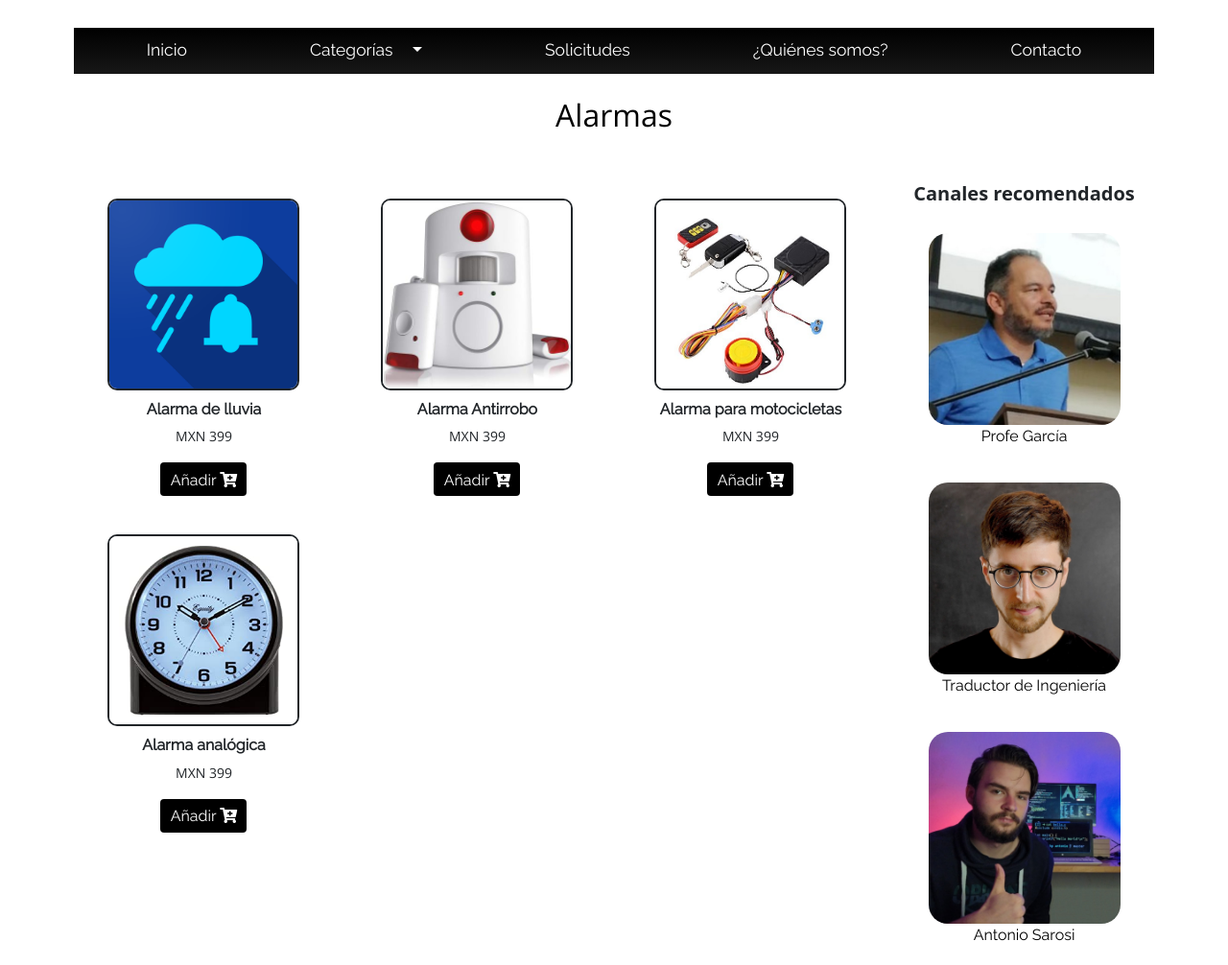
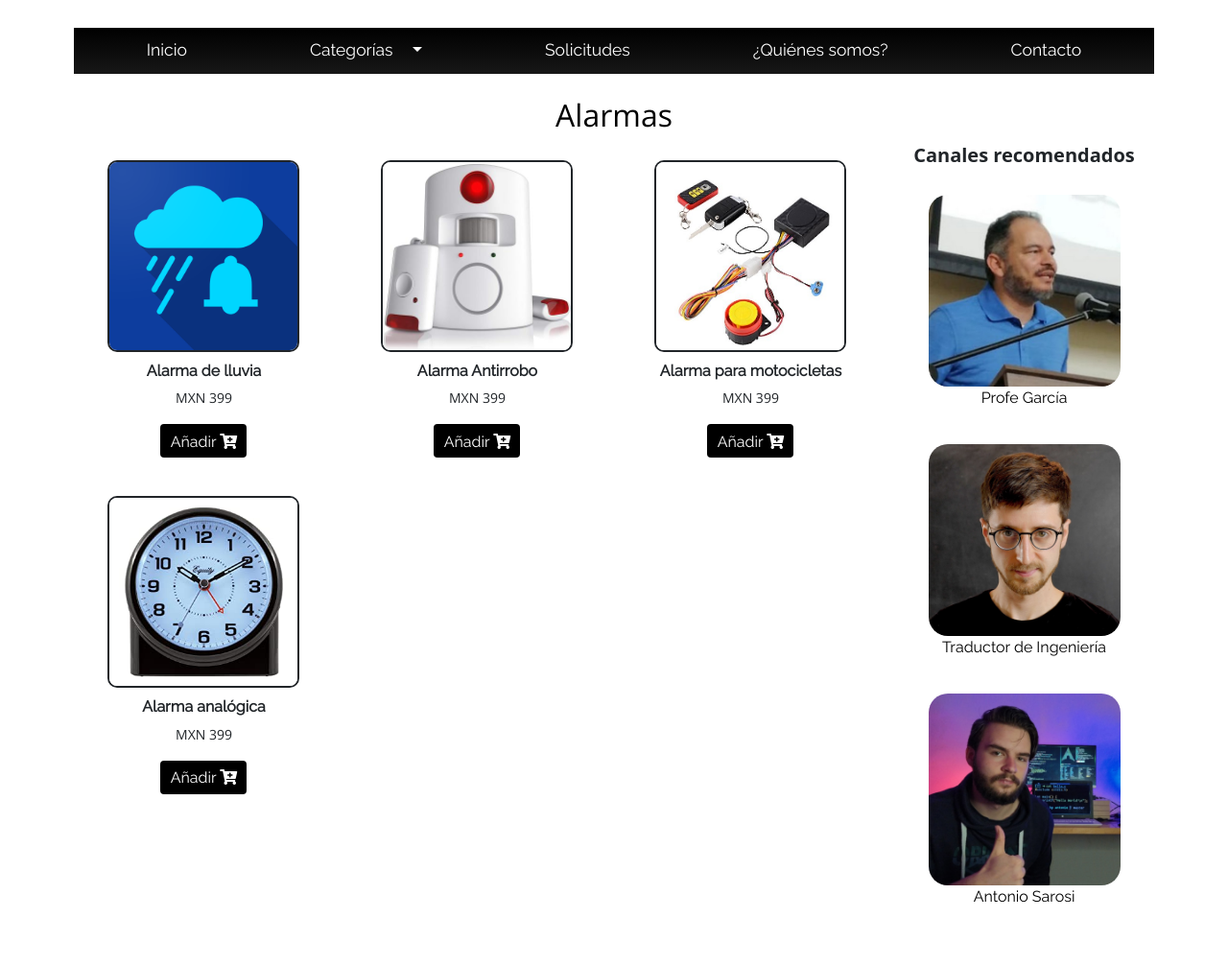
Before and after one commit to dmz4/Sayo-Projects, a website: page Sayo Projects - Domínguez/alarmas.html in a window 1280 px wide. Shown: the part 89-1095 px from the top of the page at 96% size. Drawn offline with nearby package versions, Linux system fonts and the light colour scheme.

Commit message:
Modificación final

```diff
--- a/Sayo Projects - Domínguez/alarmas.html
+++ b/Sayo Projects - Domínguez/alarmas.html
@@ -77,7 +77,7 @@
         </div>
     </nav>
     <h2 id="tituloCuerpo" class="mt-4 mb-2">Alarmas</h2>
-    <div class="container my-5 text-center">
+    <div class="container text-center">
         <div class="row">
             <section class="col-12 col-md-12 col-lg-9">
                 <div class="row">
```
Also changed, not shown: Sayo Projects - Domínguez/analogica.html (+1 -1 lines), Sayo Projects - Domínguez/carros.html (+1 -1 lines), Sayo Projects - Domínguez/detectores.html (+1 -1 lines), Sayo Projects - Domínguez/digital.html (+1 -1 lines).
